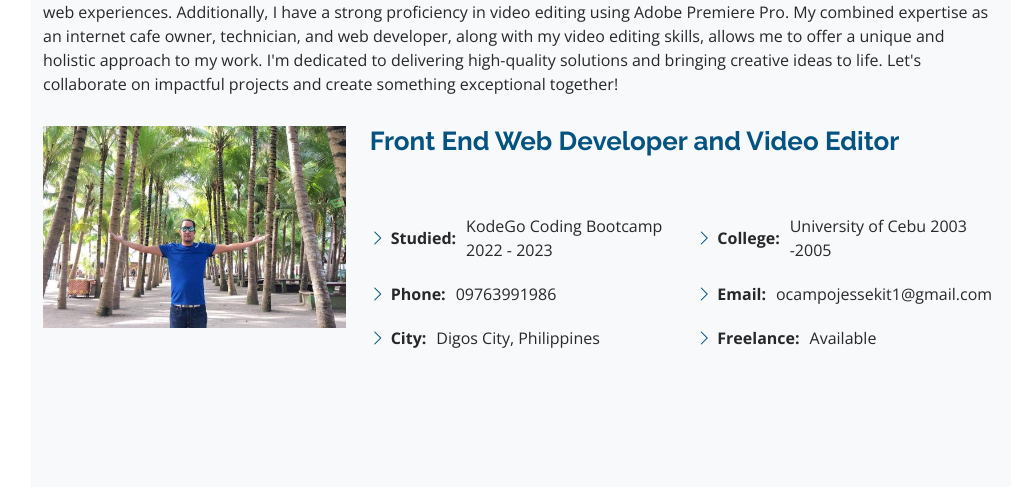
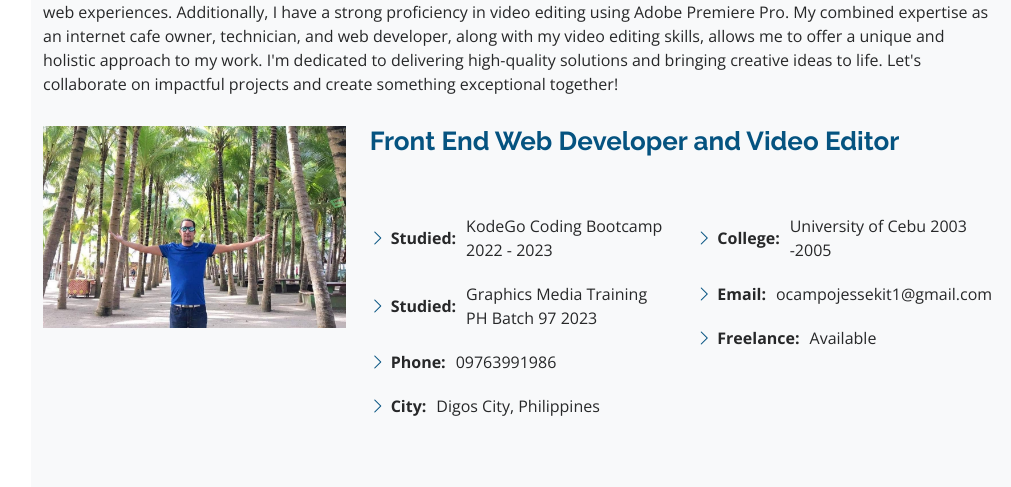
Before and after one commit to ocampojkq/web-dev-vid-editor, a plain HTML site: page index.html in a window 1280 px wide. Shown: the part 1010-1497 px from the top of the page, without its empty margins (269-1280 px from the left). Drawn offline with nearby package versions, Linux system fonts and the light colour scheme.

Commit message:
adding li

```diff
--- a/index.html
+++ b/index.html
@@ -132,6 +132,7 @@
                 <ul>
 
                   <li><i class="bi bi-chevron-right"></i> <strong>Studied:</strong> <span>KodeGo Coding Bootcamp 2022 - 2023</span></li>
+                  <li><i class="bi bi-chevron-right"></i> <strong>Studied:</strong> <span>Graphics Media Training PH Batch 97 2023</span></li>
                   <li><i class="bi bi-chevron-right"></i> <strong>Phone:</strong> <span>09763991986</span></li>
                   <li><i class="bi bi-chevron-right"></i> <strong>City:</strong> <span>Digos City, Philippines</span></li>
                 </ul>
```
